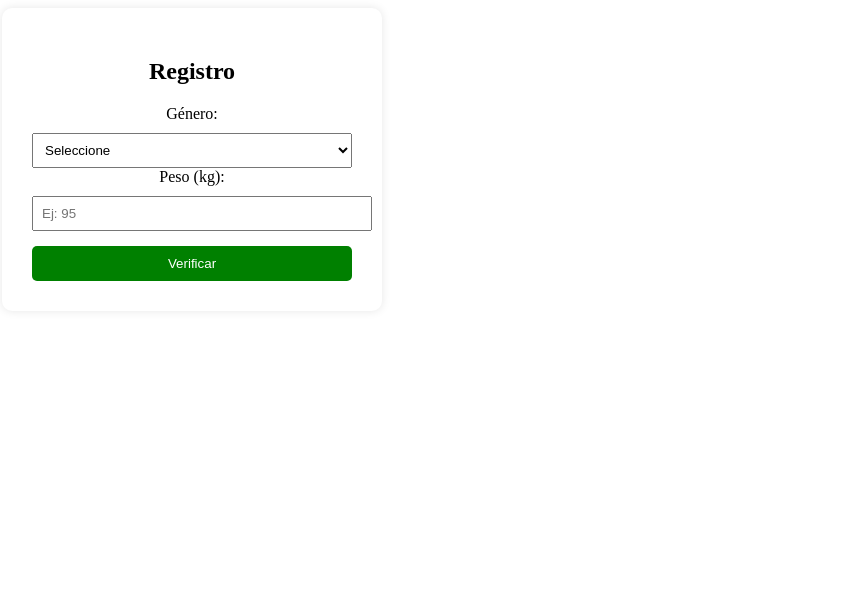
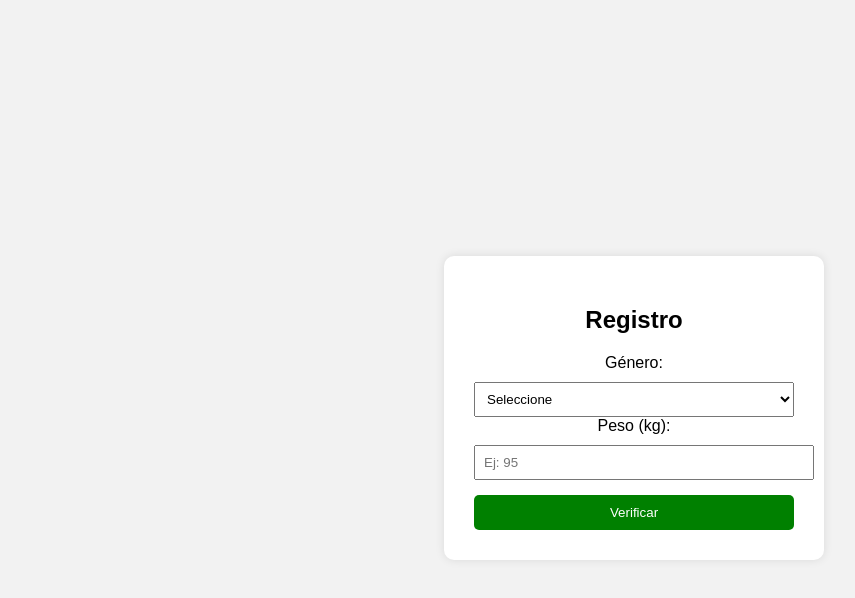
Before and after one commit to gekito4787-code/trolleando, a plain HTML site: page index.html in a window 1280 px wide. Shown: the whole page, without its empty margins (6-861 px from the left). Drawn offline with Linux system fonts and the light colour scheme.

Commit message:
Update index.html

```diff
--- a/index.html
+++ b/index.html
@@ -4,9 +4,7 @@
     <meta charset="UTF-8">
     <title>Control de Peso</title>
     <style>
-        body
-        <h1>Angel mk</h1>
-        {
+        body{
             font-family: Arial, sans-serif;
             background-color: #f2f2f2;
             display: flex;
```
